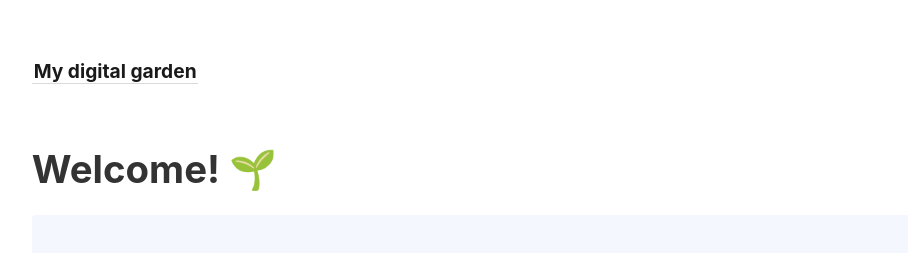
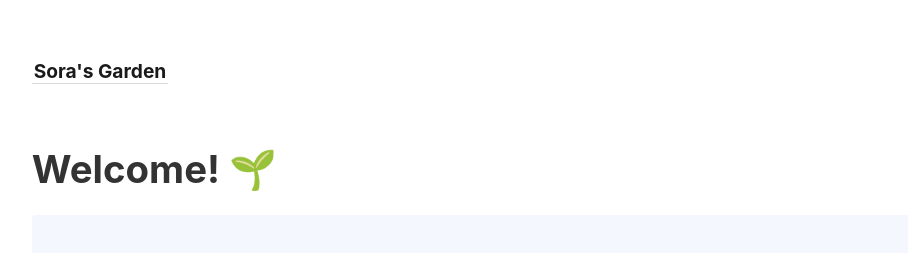
Before and after one commit to HeySora/garden.heysora.net, a Jekyll site: the page built from _pages/index.md, in a window 1280 px wide. Shown: the top 253 px of the page, without its empty margins (45-953 px from the left). Built offline with Jekyll 4.4.1, drawn with Linux system fonts in a browser that asks for light colours.

Commit message:
Cozy Configuration

```diff
--- a/_config.yml
+++ b/_config.yml
@@ -1,4 +1,4 @@
-title:               My digital garden
+title:               "Sora's Garden"
 include:             ['_pages']
 exclude:             ['_includes/notes_graph.json']
 # You may need to change the base URL depending on your deploy configuration.
```
